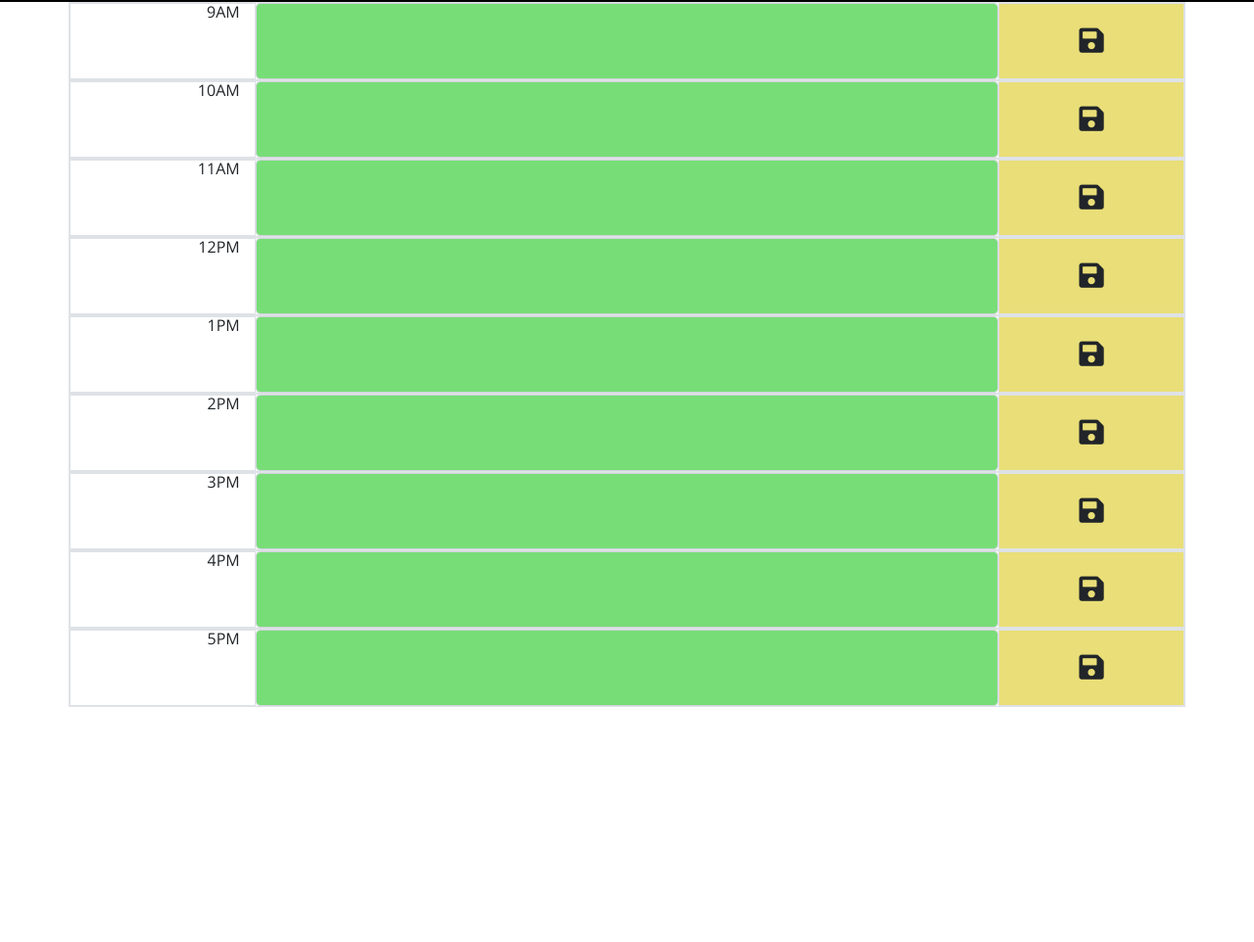
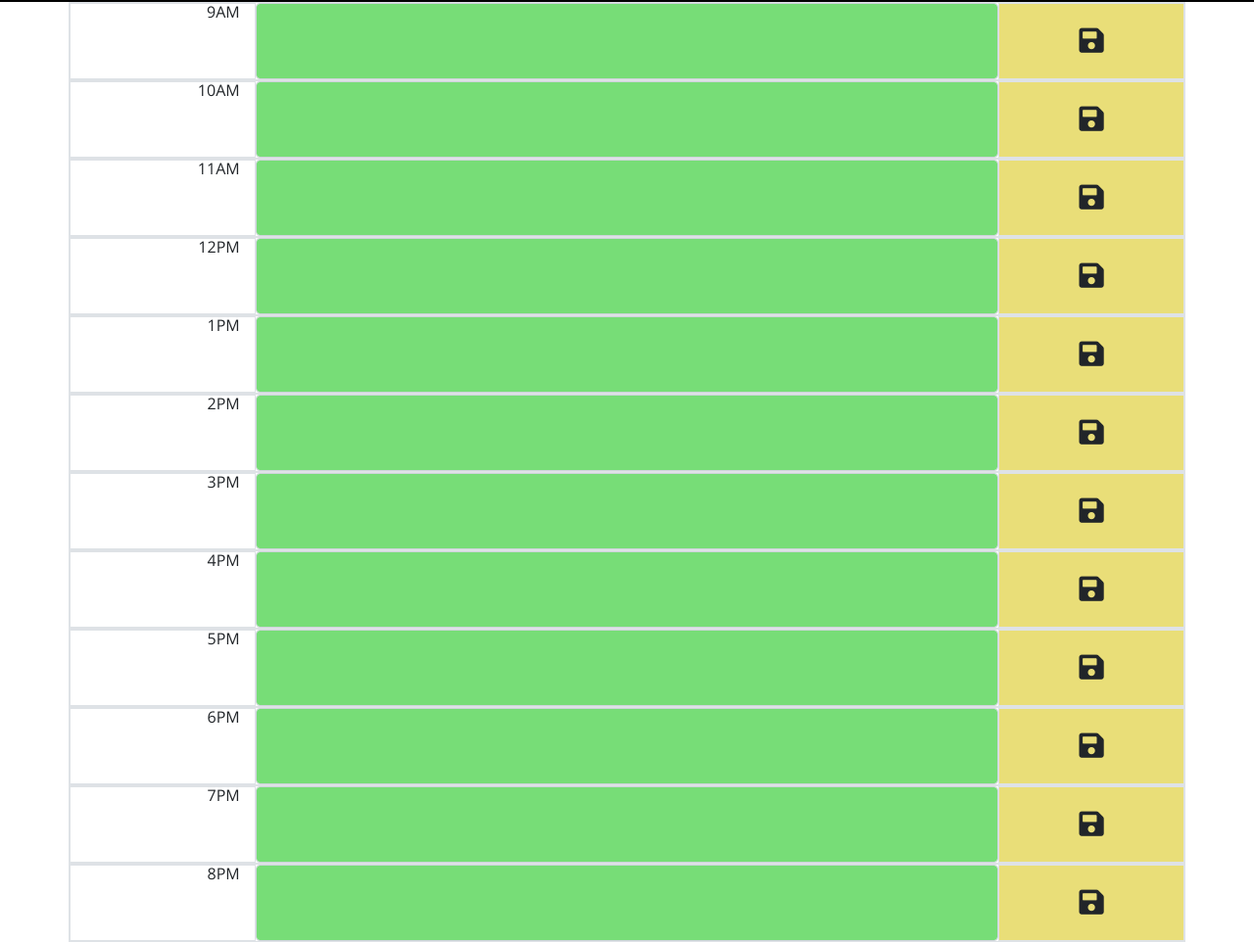
Before and after one commit to sotiriosc/personal-daily-planner, a plain HTML site: page index.html in a window 1280 px wide. Shown: the part 174-1136 px from the top of the page at 98% size. Before the commit the page ends 896 px from the top, so only its background shows below. Drawn offline with nearby package versions, Linux system fonts and the light colour scheme.

Commit message:
updating project

```diff
--- a/Assets/CSS/style.css
+++ b/Assets/CSS/style.css
@@ -5,7 +5,7 @@ body {
   }
 
   textarea {
-    background: transparent;
+    background: none;
     border: none;
     resize: none;
     color: #010101;
@@ -19,7 +19,7 @@ body {
 
   .header {
     text-align: center;
-    background-color: transparent;
+    background-color: yellow;
     color: rgb(199, 28, 179);
     border-radius: 0;
     border-bottom: 10px solid black;
--- a/index.html
+++ b/index.html
@@ -76,7 +76,21 @@
         <textarea class="form-control col-8" type="text" id="5PM" data-hour="17"></textarea>
         <div class="col border d-flex align-items-center justify-content-center save-icon save-container"><i class="fas fa-save"></i></div>
       </div>
-
+      <div class="row row-cols-3 border">
+        <div class="col text-right border">6PM</div>
+        <textarea class="form-control col-8" type="text" id="6PM" data-hour="17"></textarea>
+        <div class="col border d-flex align-items-center justify-content-center save-icon save-container"><i class="fas fa-save"></i></div>
+      </div><div class="row row-cols-3 border">
+        <div class="col text-right border">7PM</div>
+        <textarea class="form-control col-8" type="text" id="7PM" data-hour="17"></textarea>
+        <div class="col border d-flex align-items-center justify-content-center save-icon save-container"><i class="fas fa-save"></i></div>
+      </div><div class="row row-cols-3 border">
+        <div class="col text-right border">8PM</div>
+        <textarea class="form-control col-8" type="text" id="8PM" data-hour="17"></textarea>
+        <div class="col border d-flex align-items-center justify-content-center save-icon save-container"><i class="fas fa-save"></i></div>
+      </div>
+      </div>
+    </div>
 
     <script src="https://cdnjs.cloudflare.com/ajax/libs/jquery/3.2.1/jquery.min.js"></script>
     <script src="https://cdnjs.cloudflare.com/ajax/libs/moment.js/2.24.0/moment.min.js"></script>
```
